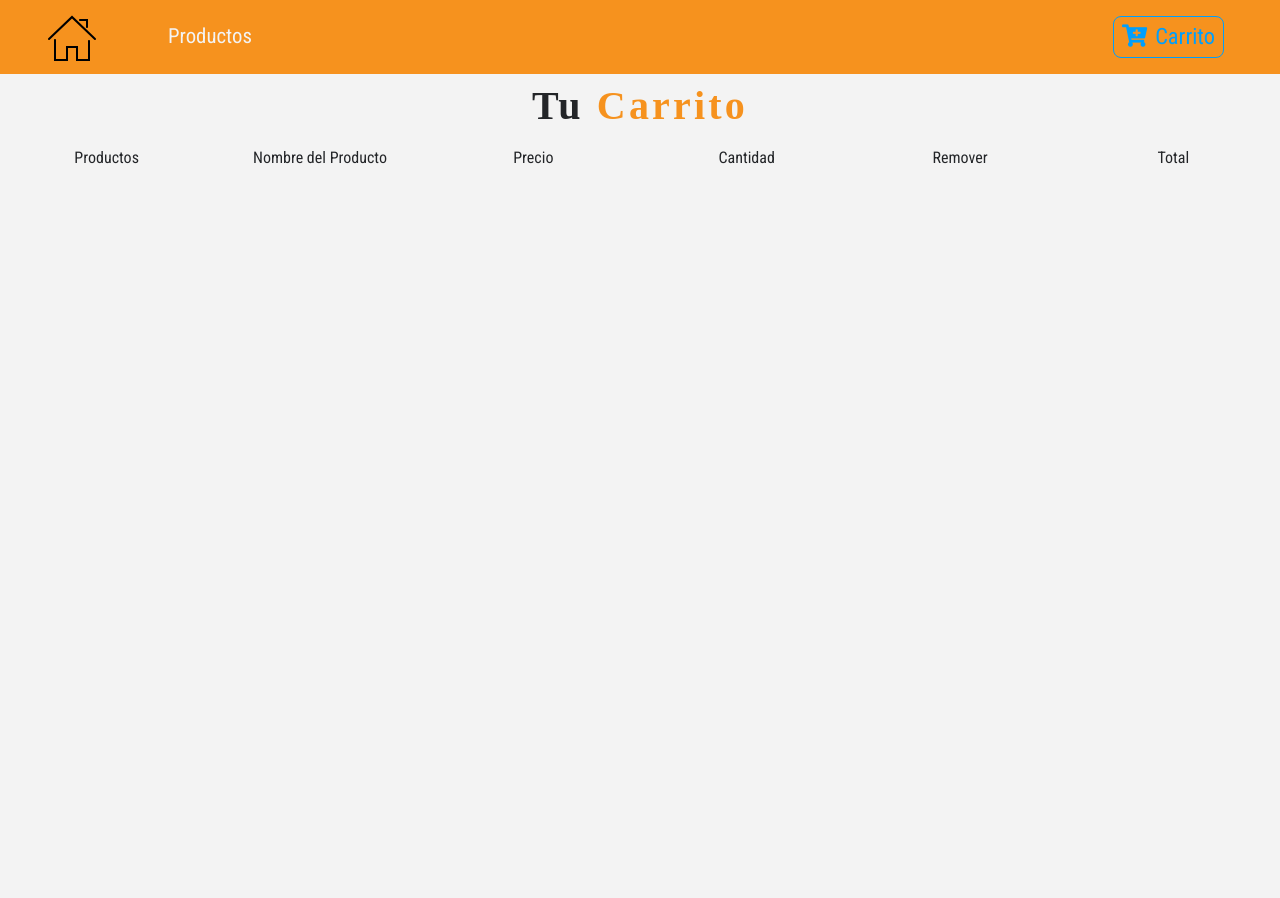
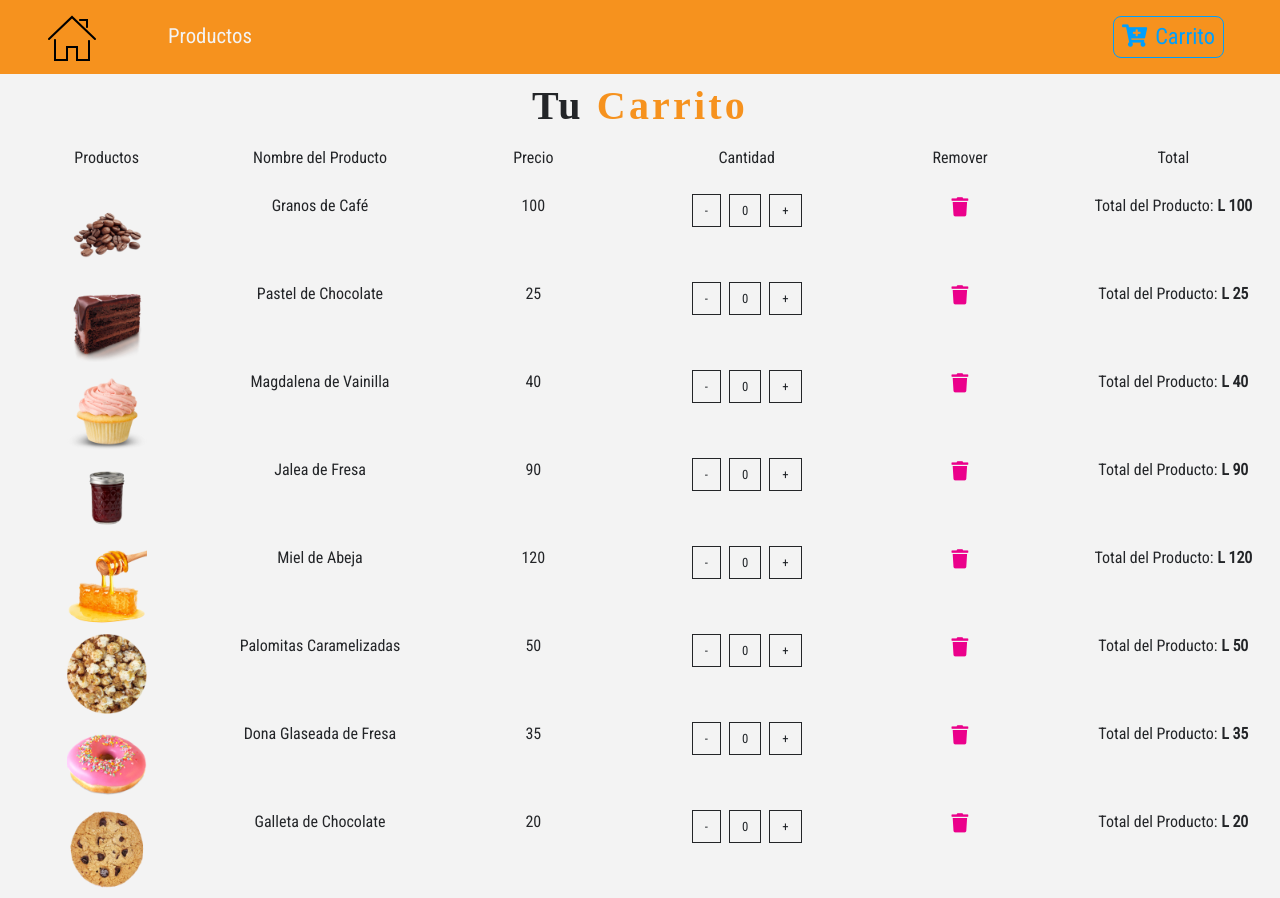
Before and after one commit to jose6rojas/Examen1-UX, a React (Create React App) app: page /carrito in a window 1280 px wide. Before the commit the page ends 800 px from the top, so only its background shows below. Built offline with nearby package versions, Linux system fonts and the light colour scheme; a web font is replaced by a local one.

Commit message:
implementando algunas funcionalidades para el componente Cart

```diff
--- a/src/App.css
+++ b/src/App.css
@@ -28,3 +28,23 @@
 .text-bright {
     color: var(--lightBlue);
 }
+
+.btn-black {
+  background: transparent;
+  /* text-transform: capitalize; */
+  font-size: 0.8rem !important;
+  color: var(--mainDark);
+  border-radius: 0 !important;
+  border: 0.1rem solid var(--mainDark) !important;
+}
+
+.btn-black:hover {
+  background: var(--mainDark) !important;
+  color: var(--mainWhite) !important;
+}
+
+.cart-icon {
+  cursor: pointer;
+  font-size: 1.2rem;
+  color: var(--mainYellow);
+}
--- a/src/components/Cart/Cart.js
+++ b/src/components/Cart/Cart.js
@@ -3,6 +3,7 @@
 import CartColumns from './CartColumns';
 import EmptyCart from './EmptyCart';
 import { ProductConsumer } from '../../context';
+import CartList from './CartList';
 
 export default class Cart extends Component {
   render() {
@@ -16,6 +17,8 @@
                 <React.Fragment>
                   <Title name="Tu" title="Carrito"/>
                   <CartColumns/>
+                  <CartList value={value}/>
+
                 </React.Fragment>
               );
             } else {
--- /dev/null
+++ b/src/components/Cart/CartItem.js
@@ -0,0 +1,37 @@
+import React from 'react';
+
+export default function CartItem({item, value}) {
+  const {id, title, img, price, total, count} = item;
+  const {increment, decrement, removeItem} = value;
+  return (
+    <div className="row my-2 text-center">
+      <div className="col-10 mx-auto col-lg-2">
+        <img src={img} style={{width: '5rem', height: '5rem'}} className="img-fluid" alt="Producto"/>
+      </div>
+      <div className="col-10 mx-auto col-lg-2">
+        <span className="d-lg-none">Producto: </span>{title}
+      </div>
+      <div className="col-10 mx-auto col-lg-2">
+        <span className="d-lg-none">Precio: L </span>{price}
+      </div>
+      <div className="col-10 mx-auto col-lg-2 my-2 my-lg-0">
+        <div className="d-flex justify-content-center">
+          <div>
+            <span className="btn btn-black mx-1" onClick={() => decrement(id)}>-</span>
+            <span className="btn btn-black mx-1">{count}</span>
+            <span className="btn btn-black mx-1" onClick={() => increment(id)}>+</span>
+          </div>
+        </div>
+      </div>
+      {/* end of buttons column */}
+      <div className="col-10 mx-auto col-lg-2">
+        <div className="cart-icon" onClick={() => removeItem(id)}>
+          <i className="fas fa-trash"/>
+        </div>
+      </div>
+      <div className="col-10 mx-auto col-lg-2">
+        Total del Producto: <strong>L {price}</strong>
+      </div>
+    </div>
+  );
+}
--- /dev/null
+++ b/src/components/Cart/CartList.js
@@ -0,0 +1,13 @@
+import React from 'react';
+import CartItem from './CartItem';
+
+export default function CartList({value}) {
+  const {cart} = value;
+  return (
+    <div className="container-fluid">
+      {cart.map(item => {
+        return <CartItem key={item.id} item={item} value={value}/>;
+      })}
+    </div>
+  );
+}
```
